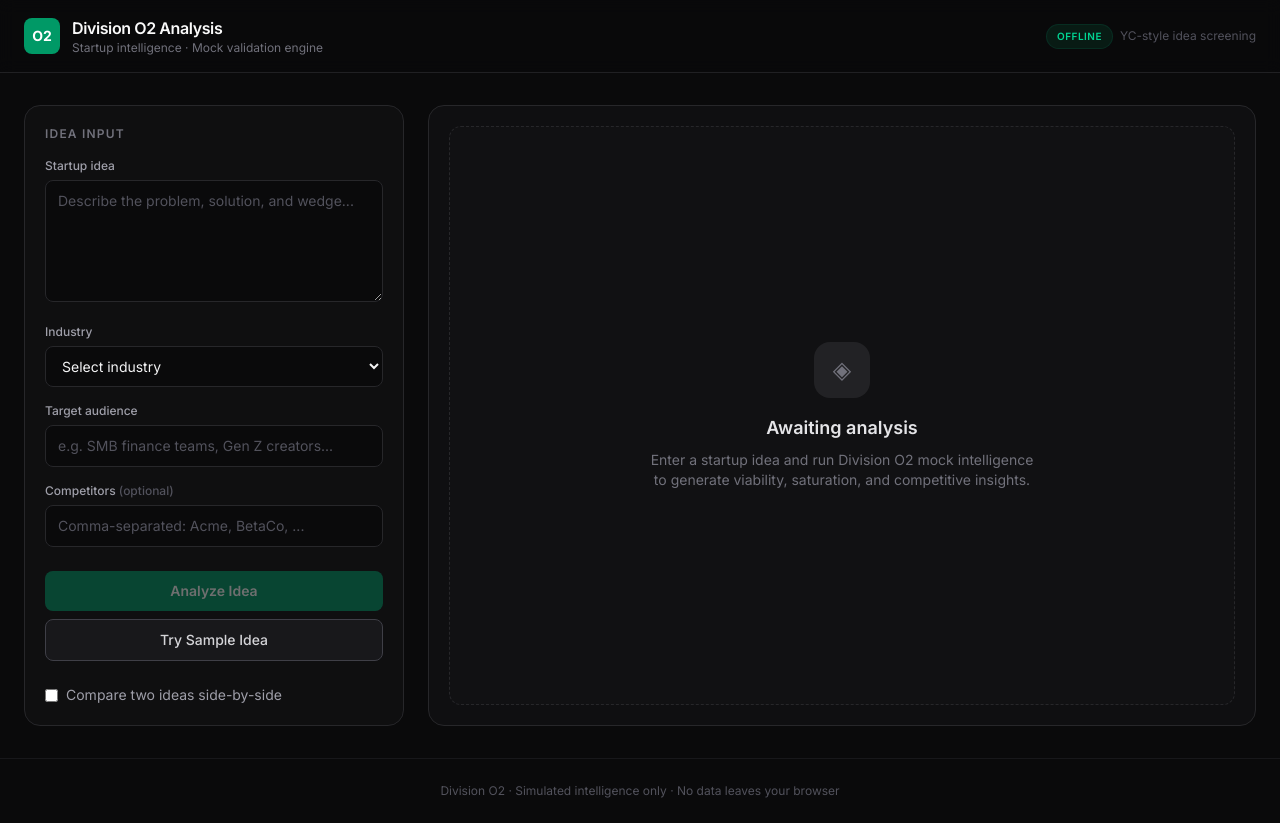
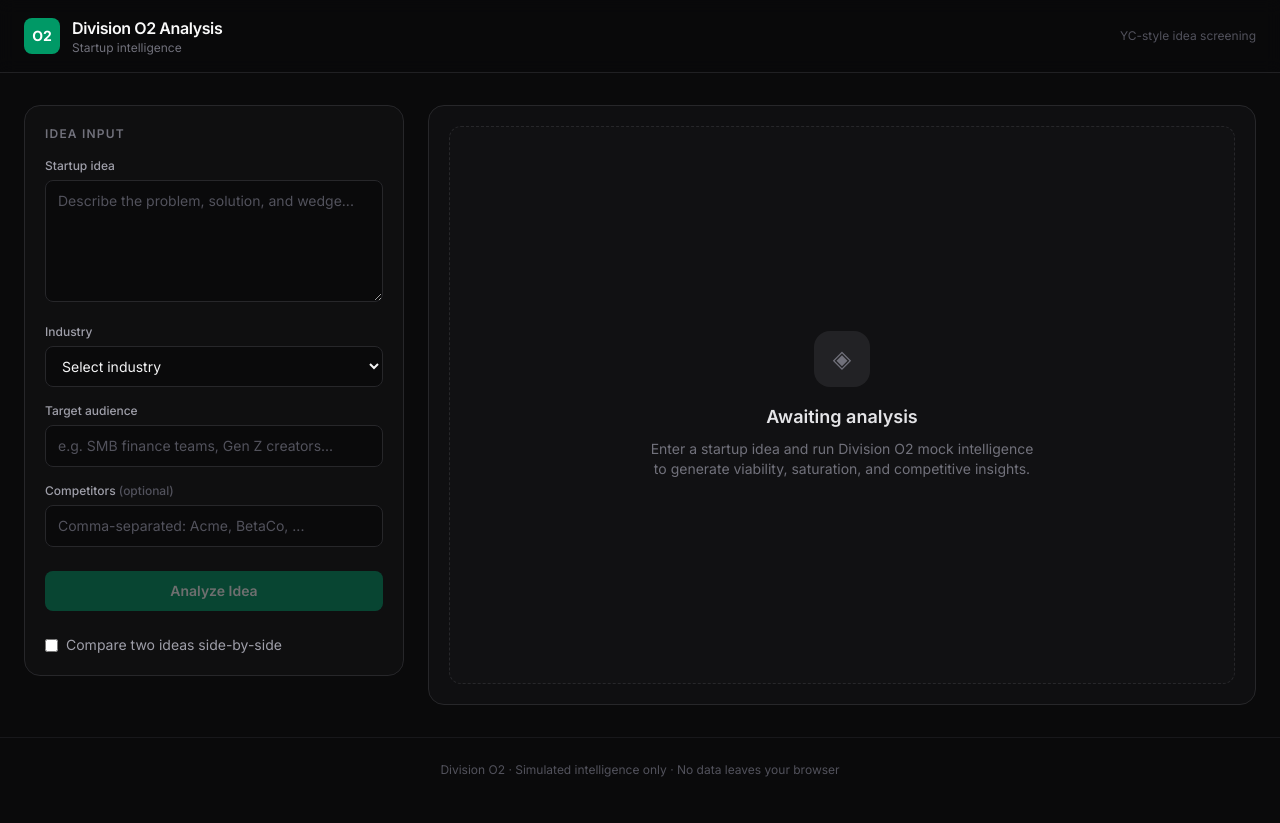
Before and after one commit to codexfang/division-o2-analysis, a React (Vite) app: page / in a window 1280 px wide. After the commit the page ends 802 px from the top, so only its background shows below. Built offline with nearby package versions, Linux system fonts and the light colour scheme.

Commit message:
Remove offline badge, sample button, and mock labels

```diff
--- a/package.json
+++ b/package.json
@@ -3,14 +3,14 @@
   "private": true,
   "version": "1.0.0",
   "type": "module",
-  "homepage": "https://seraphicflare.github.io/division-o2-analysis/",
+  "homepage": "https://codexfang.github.io/division-o2-analysis/",
   "scripts": {
     "dev": "vite",
     "build": "vite build",
     "preview": "vite preview",
     "lint": "eslint .",
     "predeploy": "npm run build",
-    "deploy": "gh-pages -d dist -r https://github.com/seraphicflare/division-o2-analysis.git"
+    "deploy": "gh-pages -d dist -r https://github.com/codexfang/division-o2-analysis.git"
   },
   "dependencies": {
     "gh-pages": "^6.3.0",
--- a/src/App.jsx
+++ b/src/App.jsx
@@ -1,9 +1,8 @@
-import { useCallback, useState } from 'react'
+import { useState } from 'react'
 import Header from './components/Header.jsx'
 import InputForm from './components/InputForm.jsx'
 import ResultsDashboard from './components/ResultsDashboard.jsx'
 import { analyzeMarket } from './mock/marketAnalyzer.js'
-import { SAMPLE_IDEAS } from '../data/sampleIdeas.js'
 
 const EMPTY_FORM = {
   idea: '',
@@ -26,19 +25,6 @@ export default function App() {
   const [loadingA, setLoadingA] = useState(false)
   const [loadingB, setLoadingB] = useState(false)
   const [compareMode, setCompareMode] = useState(false)
-  const [sampleIndex, setSampleIndex] = useState(0)
-  const [sampleIndexB, setSampleIndexB] = useState(1)
-
-  const fillSample = useCallback((setter, indexRef, setIndex) => {
-    const sample = SAMPLE_IDEAS[indexRef % SAMPLE_IDEAS.length]
-    setIndex((i) => i + 1)
-    setter({
-      idea: sample.idea,
-      industry: sample.industry,
-      targetAudience: sample.targetAudience,
-      competitors: sample.competitors,
-    })
-  }, [])
 
   const handleAnalyze = async (form, setReport, setLoading) => {
     if (!form.idea?.trim()) return
@@ -71,7 +57,6 @@ export default function App() {
               compareMode={compareMode}
               onCompareModeChange={setCompareMode}
               onAnalyze={() => handleAnalyze(formA, setReportA, setLoadingA)}
-              onSample={() => fillSample(setFormA, sampleIndex, setSampleIndex)}
             />
           </section>
 
@@ -88,7 +73,6 @@ export default function App() {
                 onCompareModeChange={setCompareMode}
                 slotLabel="Comparison slot"
                 onAnalyze={() => handleAnalyze(formB, setReportB, setLoadingB)}
-                onSample={() => fillSample(setFormB, sampleIndexB, setSampleIndexB)}
               />
             </section>
           )}
--- a/src/components/Header.jsx
+++ b/src/components/Header.jsx
@@ -10,15 +10,10 @@ export default function Header() {
             <h1 className="text-base font-semibold tracking-tight text-zinc-50">
               Division O2 Analysis
             </h1>
-            <p className="text-xs text-zinc-500">Startup intelligence · Mock validation engine</p>
+            <p className="text-xs text-zinc-500">Startup intelligence</p>
           </div>
         </div>
-        <div className="hidden items-center gap-2 sm:flex">
-          <span className="rounded-full bg-emerald-500/10 px-2.5 py-1 text-[10px] font-semibold uppercase tracking-wider text-emerald-400 ring-1 ring-emerald-500/20">
-            Offline
-          </span>
-          <span className="text-xs text-zinc-600">YC-style idea screening</span>
-        </div>
+        <span className="hidden text-xs text-zinc-600 sm:inline">YC-style idea screening</span>
       </div>
     </header>
   )
--- a/src/components/InputForm.jsx
+++ b/src/components/InputForm.jsx
@@ -7,7 +7,6 @@ export default function InputForm({
   values,
   onChange,
   onAnalyze,
-  onSample,
   loading,
   compareMode,
   onCompareModeChange,
@@ -80,13 +79,6 @@ export default function InputForm({
         >
           {loading ? 'Analyzing…' : 'Analyze Idea'}
         </button>
-        <button
-          type="button"
-          onClick={onSample}
-          className="rounded-lg border border-zinc-700 bg-zinc-900 px-4 py-2.5 text-sm font-medium text-zinc-300 transition hover:border-zinc-600 hover:bg-zinc-800"
-        >
-          Try Sample Idea
-        </button>
       </div>
       {!slotLabel && (
         <label className="mt-6 flex cursor-pointer items-center gap-2 text-sm text-zinc-400">
--- a/src/components/ResultsDashboard.jsx
+++ b/src/components/ResultsDashboard.jsx
@@ -30,7 +30,7 @@ export default function ResultsDashboard({ report, compact = false }) {
           <div>
             <h2 className="text-lg font-semibold text-zinc-100">Intelligence Report</h2>
             <p className="text-xs text-zinc-500">
-              {new Date(report.analyzedAt).toLocaleString()} · Offline mock engine
+              {new Date(report.analyzedAt).toLocaleString()}
             </p>
           </div>
         )}
```
Also changed, not shown: 1 other file (tests, documents, lock files or other folders).
